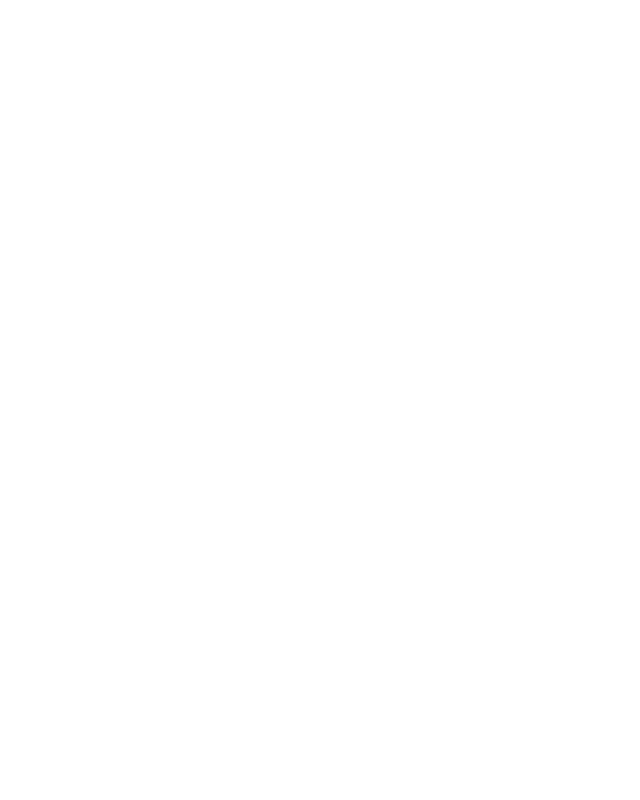
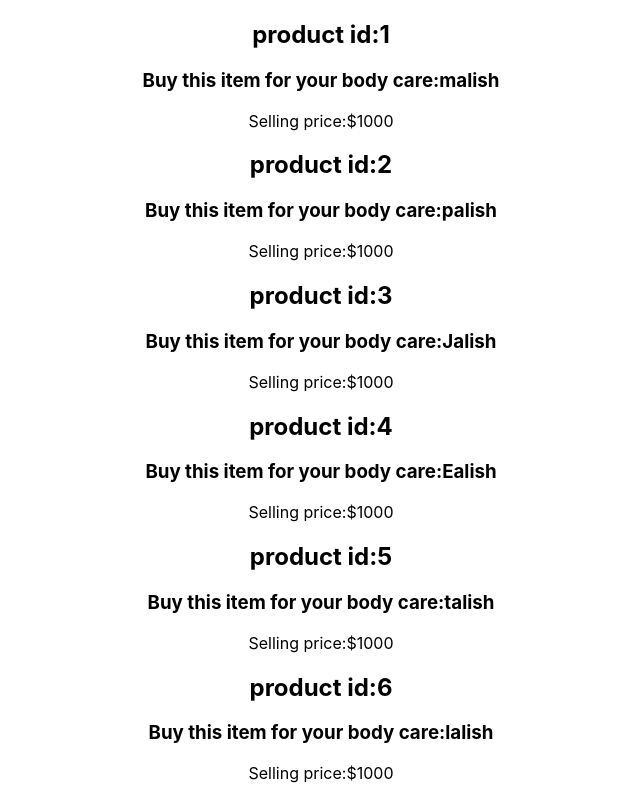
Before and after one commit to CsdSreekanta/create-fake-data1, a React (Create React App) app: page / in a window 1280 px wide. Shown: the whole page, without its empty margins (319-959 px from the left). Built offline with nearby package versions, Linux system fonts and the light colour scheme.

Commit message:
show fake data in UI

```diff
--- a/src/components/Cosmetic/Cosmetic.js
+++ b/src/components/Cosmetic/Cosmetic.js
@@ -1,9 +1,12 @@
 import React from 'react';
 
 const Cosmetic = (props) => {
+    const {name, price, id} = props.cosmetic;
     return (
         <div>
-
+            <h2>product id:{id}</h2>
+            <h3>Buy this item for your body care:{name}</h3>
+            <p>Selling price:${price}</p>
         </div>
     );
 };
--- a/src/components/Cosmetics/Cosmetics.js
+++ b/src/components/Cosmetics/Cosmetics.js
@@ -1,4 +1,6 @@
 import React from 'react';
+import Cosmetic from '../Cosmetic/Cosmetic';
+
 
 const Cosmetics = () => {
 
@@ -13,7 +15,10 @@
     return (
         <div>
             {
-                cosmetics.map(cosmetic => console.log(cosmetic))
+                cosmetics.map(cosmetic => <Cosmetic
+                key={cosmetic.id}
+                cosmetic={cosmetic}
+                ></Cosmetic>)
             }
         </div>
     );
```
